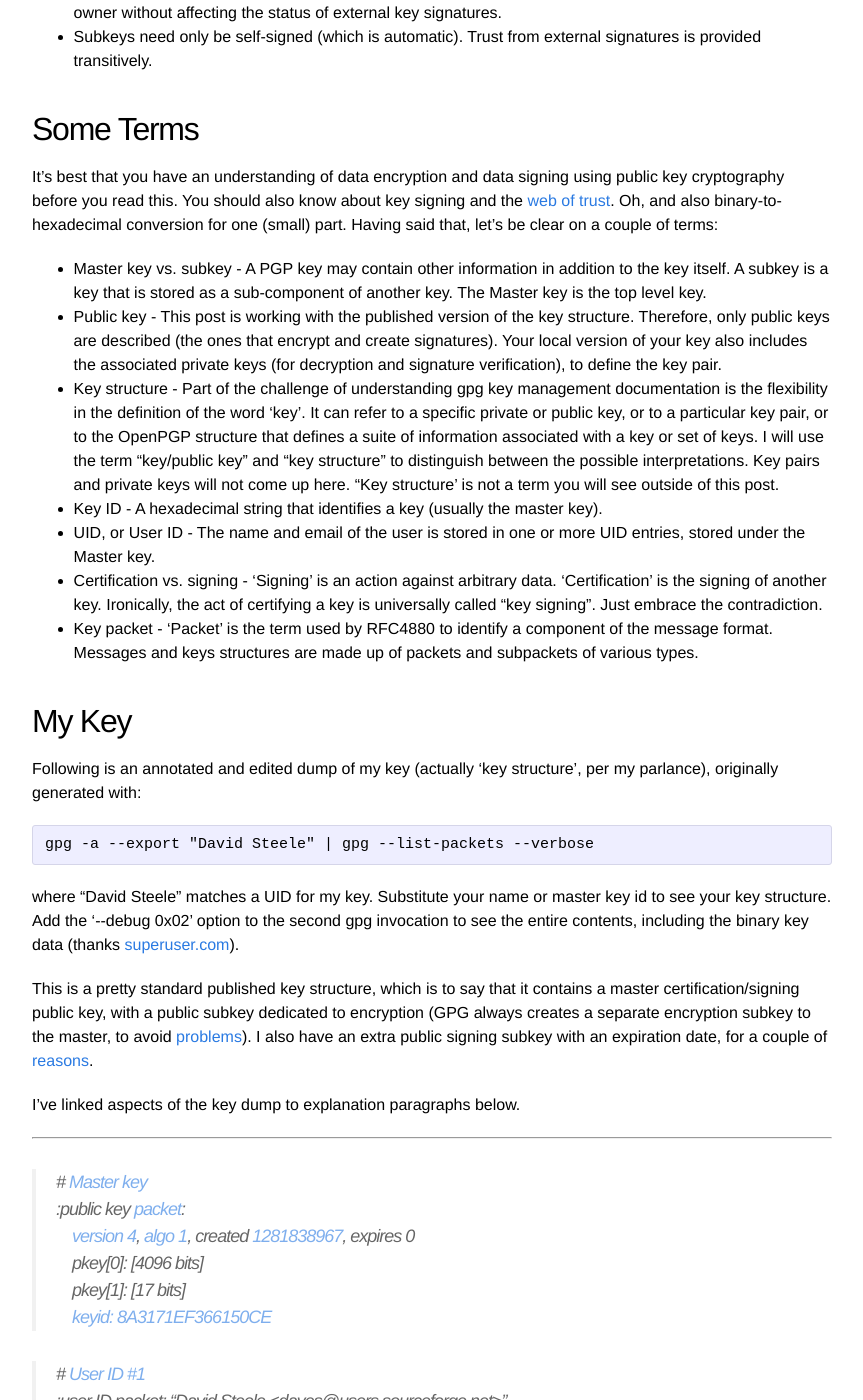
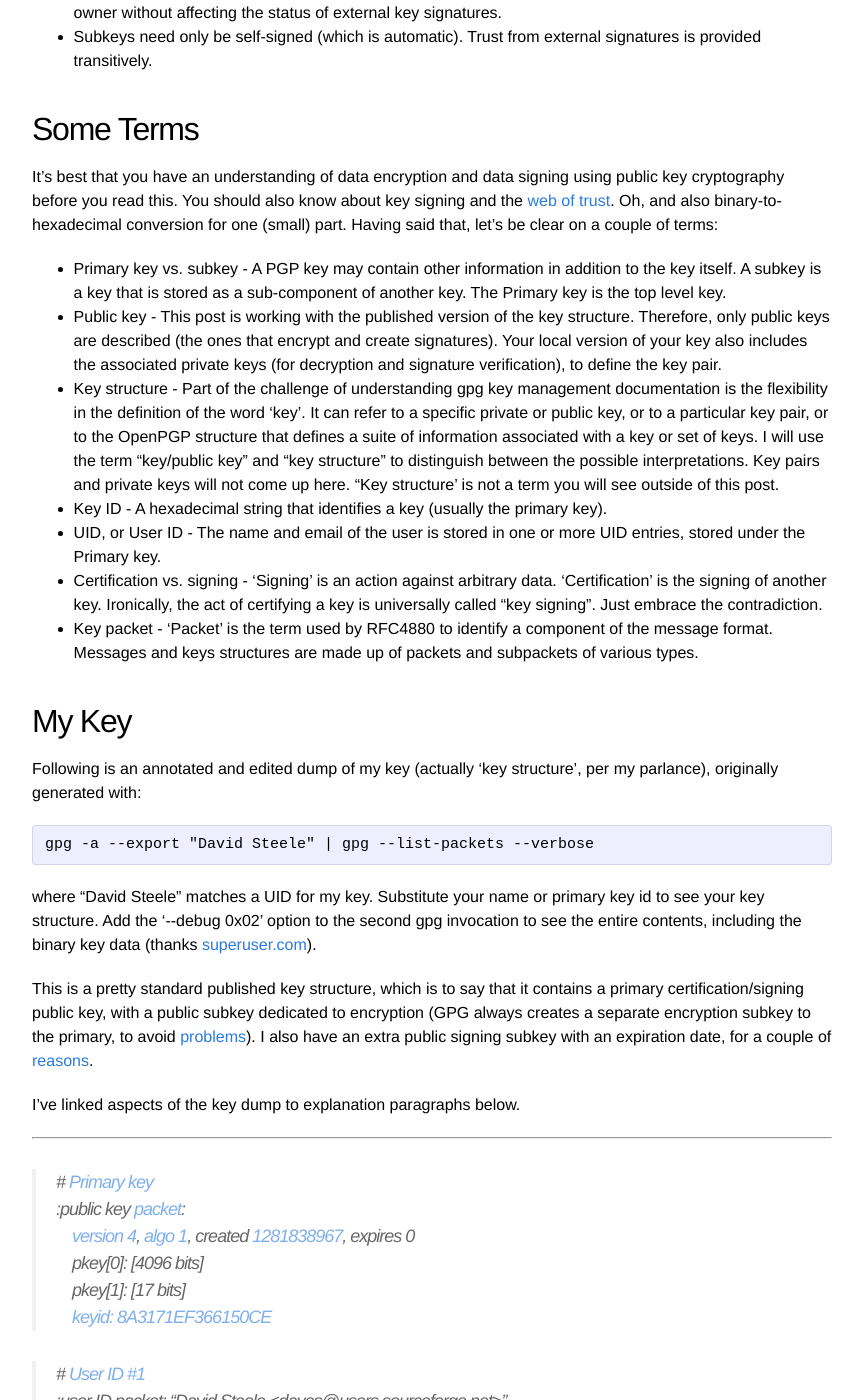
Before and after one commit to davesteele/davesteele.github.io, a Jekyll site: the page built from _posts/2014-09-20-anatomy-of-a-gpg-key.markdown, in a window 1280 px wide and 1400 px high, scrolled down 567 px. Shown: the whole window, without its empty margins (208-1071 px from the left). Built offline with Jekyll 4.4.1, drawn with Linux system fonts in a browser that asks for light colours; comment, search, counter and statistics services are not loaded; some of the changed text lies outside the part shown.

Commit message:
GPG Anatomy Post: Change 'Master' to 'Primary'
Per DKGs recommendation.

```diff
--- a/_posts/2014-09-20-anatomy-of-a-gpg-key.markdown
+++ b/_posts/2014-09-20-anatomy-of-a-gpg-key.markdown
@@ -22,11 +22,11 @@ It's best that you have an understanding of data encryption and data signing usi
 
 [web of trust]: https://www.gnupg.org/gph/en/manual/x334.html#AEN384
 
-* Master key vs. subkey - A PGP key may contain other information in addition to the key itself. A subkey is a key that is stored as a sub-component of another key. The Master key is the top level key.
+* Primary key vs. subkey - A PGP key may contain other information in addition to the key itself. A subkey is a key that is stored as a sub-component of another key. The Primary key is the top level key.
 * Public key - This post is working with the published version of the key structure. Therefore, only public keys are described (the ones that encrypt and create signatures). Your local version of your key also includes the associated private keys (for decryption and signature verification), to define the key pair.
 * Key structure - Part of the challenge of understanding gpg key management documentation is the flexibility in the definition of the word 'key'. It can refer to a specific private or public key, or to a particular key pair, or to the OpenPGP structure that defines a suite of information associated with a key or set of keys. I will use the term "key/public key" and "key structure" to distinguish between the possible interpretations. Key pairs and private keys will not come up here. "Key structure' is not a term you will see outside of this post.
-* Key ID - A hexadecimal string that identifies a key (usually the master key).
-* UID, or User ID - The name and email of the user is stored in one or more UID entries, stored under the Master key.
+* Key ID - A hexadecimal string that identifies a key (usually the primary key).
+* UID, or User ID - The name and email of the user is stored in one or more UID entries, stored under the Primary key.
 * Certification vs. signing - 'Signing' is an action against arbitrary data. 'Certification' is the signing of another key. Ironically, the act of certifying a key is universally called "key signing". Just embrace the contradiction.
 * Key packet - 'Packet' is the term used by RFC4880 to identify a component of the message format. Messages and keys structures are made up of packets and subpackets of various types.
 
@@ -36,11 +36,11 @@ Following is an annotated and edited dump of my key (actually 'key structure', p
 
     gpg -a --export "David Steele" | gpg --list-packets --verbose
 
-where "David Steele" matches a UID for my key. Substitute your name or master key id to see your key structure. Add the '\-\-debug 0x02' option to the second gpg invocation to see the entire contents, including the binary key data (thanks [superuser.com][]).
+where "David Steele" matches a UID for my key. Substitute your name or primary key id to see your key structure. Add the '\-\-debug 0x02' option to the second gpg invocation to see the entire contents, including the binary key data (thanks [superuser.com][]).
 
 [superuser.com]: http://superuser.com/questions/696941/human-readable-dump-of-gpg-public-key
 
-This is a pretty standard published key structure, which is to say that it contains a master certification/signing public key, with a public subkey dedicated to encryption (GPG always creates a separate encryption subkey to the master, to avoid [problems][]). I also have an extra public signing subkey with an expiration date, for a couple of [reasons][].
+This is a pretty standard published key structure, which is to say that it contains a primary certification/signing public key, with a public subkey dedicated to encryption (GPG always creates a separate encryption subkey to the primary, to avoid [problems][]). I also have an extra public signing subkey with an expiration date, for a couple of [reasons][].
 
 [problems]: http://serverfault.com/questions/397973/gpg-why-am-i-encrypting-with-subkey-instead-of-primary-key
 [reasons]: https://wiki.debian.org/Subkeys#Why.3F
@@ -49,7 +49,7 @@ I've linked aspects of the key dump to explanation paragraphs below.
 
 -----
 
-> \# [Master key](#MasterKey)
+> \# [Primary key](#PrimaryKey)
 > :public key [packet](#PacketType):
 > &nbsp;&nbsp;&nbsp;&nbsp;[version 4](#PacketVer), [algo 1](#KeyAlg), created [1281838967](#DatesExpir), expires 0
 > &nbsp;&nbsp;&nbsp;&nbsp;pkey[0]: [4096 bits]
@@ -145,13 +145,13 @@ I've linked aspects of the key dump to explanation paragraphs below.
 -----
 
 
-## <a name="MasterKey"></a>Master Key
+## <a name="PrimaryKey"></a>Primary Key
 
-The first packet in a published OpenPGP/gpg key structure is the master signing/certification public key. The overall key structure is referenced by the Key ID of this key.
+The first packet in a published OpenPGP/gpg key structure is the primary signing/certification public key. The overall key structure is referenced by the Key ID of this key.
 
 ### <a name="PacketType"></a>Packet Type
 
-The 'types' of packets in an OpenPGP key structure or message are defined in Section 5 of the RFC ([RFC4880-5][]). The master signing public key uses a packet with a 'tag' value of 6 ([RFC4880-5.5.1.1][]). The tag values are not shown in the gpg key dump - just the resulting type.
+The 'types' of packets in an OpenPGP key structure or message are defined in Section 5 of the RFC ([RFC4880-5][]). The primary signing public key uses a packet with a 'tag' value of 6 ([RFC4880-5.5.1.1][]). The tag values are not shown in the gpg key dump - just the resulting type.
 
 [RFC4880-5]: http://tools.ietf.org/html/rfc4880#section-5
 [RFC4880-5.5.1.1]: http://tools.ietf.org/html/rfc4880#section-5.5.1.1
@@ -201,11 +201,11 @@ The dates in the key structure dump are [Unix epochs][epoch]. Convert to human-r
     $ date -d @1281838967
     Sat Aug 14 22:22:47 EDT 2010
 
-The 'expires' value of '0' means that the key itself has no expiration date. Note that we will find out shortly that there are multiple ways to express key expiration. This mechanism is part of the key definition - changing it would change the Key ID for the Master key, which would in turn invalidate all signatures for the key structure.
+The 'expires' value of '0' means that the key itself has no expiration date. Note that we will find out shortly that there are multiple ways to express key expiration. This mechanism is part of the key definition - changing it would change the Key ID for the Primary key, which would in turn invalidate all signatures for the key structure.
 
 Perhaps for that reason, gpg does not use this field to define the expiration date for a generated key. It is expressed in the key self-signature, as shown later.
 
-There has been a fair amount of mulling about the right strategy for key expiration. My sense it that the consensus is that opinion on expiring Master keys is mixed, encryption subkeys should have no expiration, and signing subkeys should.
+There has been a fair amount of mulling about the right strategy for key expiration. My sense it that the consensus is that opinion on expiring Primary keys is mixed, encryption subkeys should have no expiration, and signing subkeys should.
 
 ### <a name="KeyId"></a>Key ID
 
@@ -231,7 +231,7 @@ Going one step further down the rabbit hole, in some contexts this value needs t
 
 The key id is a shorthand method for referring to a particular key or key structure. The 8-character version is the primary mechanism for referring to a particular key.
 
-The Key ID of the Master public key ('366150CE' in this case) is used to refer to some of its own subkeys, such as the associated private signing key, as well as the encryption subkey.
+The Key ID of the Primary public key ('366150CE' in this case) is used to refer to some of its own subkeys, such as the associated private signing key, as well as the encryption subkey.
 
 The fingerprint/key id is a hash of the entire key packet, and only the key packet. It is invalidated (changed) if any information in the key packet is changed, but is unaffected by any changes in any other packets.
 
@@ -249,7 +249,7 @@ The key structure can have more than one user id. For instance, if you want to u
 
 A user id packet is followed by one or more 'signature packets'.
 
-This is a key point - the key signature covers the contents of the master key packet and the last-encountered user id packet. So, the signature is a certification by the signer that the user identified in the user id is who he says he is, and that he claims ownership of the key.
+This is a key point - the key signature covers the contents of the primary key packet and the last-encountered user id packet. So, the signature is a certification by the signer that the user identified in the user id is who he says he is, and that he claims ownership of the key.
 
 A key signature only covers one user id. Separate signatures are needed if certification is desired for multiple user ids.
 
@@ -261,7 +261,7 @@ Key signatures can be created using the 'sign-key' command in the key edit mode.
 
 ### <a name="SelfSig"/>Self Signature
 
-The 'self signature' is a key signature generated by the master key being signed. It serves as verification that the user id is valid for that key. For version 4 packets, it also provides a number of parameters to be associated with the key/user id pair ([RFC4880-5.2][]).
+The 'self signature' is a key signature generated by the primary key being signed. It serves as verification that the user id is valid for that key. For version 4 packets, it also provides a number of parameters to be associated with the key/user id pair ([RFC4880-5.2][]).
 
 [RFC4880-5.2]: http://tools.ietf.org/html/rfc4880#section-5.2
 
@@ -299,14 +299,14 @@ preferences using the [personal-digest-preferences][] and [cert-digest-algo][] p
 
 ### <a name="SigSubpacket"/>"Endorsing Signature" Subpackets
 
-Here is where things got interesting for me, and enlightening. The key self signature contains subpackets with additional information about the key and how it is to be used ([RFC4880-5.2][]). That means such information is validated by the master key, but that the information is unaffected by (and unaffecting of) other externally-generated key signatures. Some of these subpackets are detailed in the following sections, with the gpg mechanisms for manipulation. The full list of subpackets is in [RFC4880-5.2.3.1][]
+Here is where things got interesting for me, and enlightening. The key self signature contains subpackets with additional information about the key and how it is to be used ([RFC4880-5.2][]). That means such information is validated by the primary key, but that the information is unaffected by (and unaffecting of) other externally-generated key signatures. Some of these subpackets are detailed in the following sections, with the gpg mechanisms for manipulation. The full list of subpackets is in [RFC4880-5.2.3.1][]
 
 [RFC4880-5.2]: http://tools.ietf.org/html/rfc4880#section-5.2
 [RFC4880-5.2.3.1]: http://tools.ietf.org/html/rfc4880#section-5.2.3.1
 
 #### <a name="KeyFlags"/>Key Flag Subpacket
 
-I've said a couple of times now that the master key is used for signing, and there is a separate encryption subkey. Well, it is the 'keyflags' field that defines these roles for the keys ([RFC4880-5.2.3.21][]).
+I've said a couple of times now that the primary key is used for signing, and there is a separate encryption subkey. Well, it is the 'keyflags' field that defines these roles for the keys ([RFC4880-5.2.3.21][]).
 
 [RFC4880-5.2.3.21]: http://tools.ietf.org/html/rfc4880#section-5.2.3.21
 
@@ -338,7 +338,7 @@ Flag | gpg character | Description
 0x20 | "A"           | Authentication
 0x80 |               | Held by more than one person
 
-If you look in my key structure dump, you'll see that my master key's key flag is 0x03, which is Key Certification plus Sign Data. The encryption subkey is 0x0C, which is Encrypt Communications plus Encrypt Storage. The signing subkey is 0x02, or Sign Data.
+If you look in my key structure dump, you'll see that my primary key's key flag is 0x03, which is Key Certification plus Sign Data. The encryption subkey is 0x0C, which is Encrypt Communications plus Encrypt Storage. The signing subkey is 0x02, or Sign Data.
 
 There is not much to work with on this flag, under the normal gpg mode. I don't believe that it is editable in gpg, and the values are created automatically on key creation. Also, there is no option on subkeys to create a key which can both sign and encrypt.
 
@@ -381,14 +381,14 @@ Following the self signature are the externally generated key signatures. You ge
 
 ## <a name="EncryptSubkey"/>Encryption Subkey
 
-You can see that this was created at the same time as the master key. As mentioned previously, this is created automatically with \-\-gen-key.
+You can see that this was created at the same time as the primary key. As mentioned previously, this is created automatically with \-\-gen-key.
 
 The parameters have already been discussed.
 
 ## <a name="SigningSubkey"/>Signing Subkey
 
 
-This signing subkey was created in 2014. It, and the encryption subkey, are only self-signed. That alone allows them to inherit the trust from the top level master keys defined by the other master key signatures.
+This signing subkey was created in 2014. It, and the encryption subkey, are only self-signed. That alone allows them to inherit the trust from the top level primary keys defined by the other primary key signatures.
 
 The new wrinkle in this key is an expiration subpacket on the self signature, which puts a time limit on the certification ([RFC4880-5.2.3.6][]).
 
```
